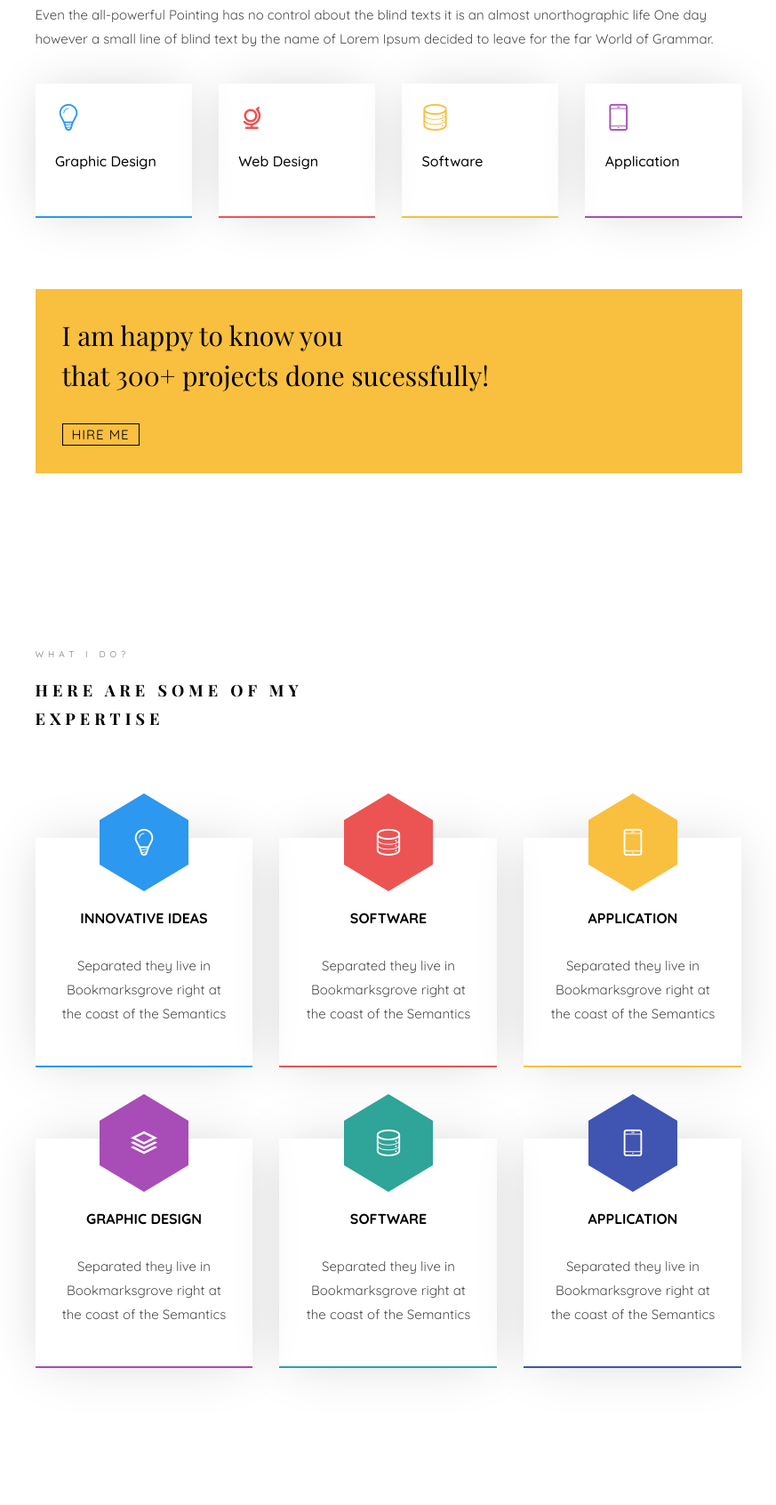
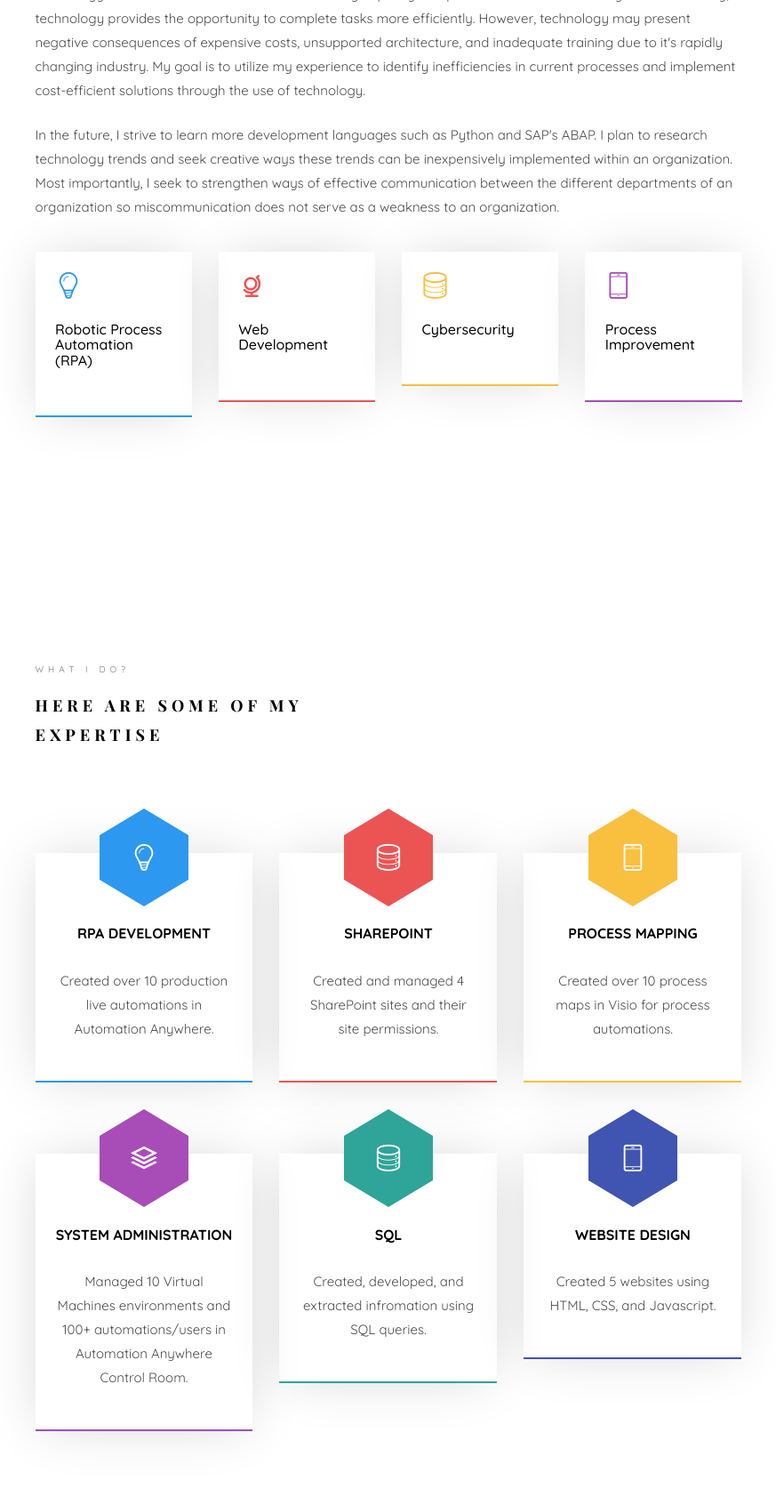
Before and after one commit to JustinWermske/Personal-Website, a plain HTML site: page index.html in a window 1280 px wide. Shown: the part 1248-2940 px from the top of the page at 89% size, without its empty margins (353-1226 px from the left). Drawn offline with nearby package versions, Linux system fonts and the light colour scheme; files whose address does not match are found by name; a web font is replaced by a local one.

Commit message:
updated about me tab

```diff
--- a/index.html
+++ b/index.html
@@ -134,10 +134,10 @@ Copyright &copy;<script>document.write(new Date().getFullYear());</script> All r
 							<div class="row row-bottom-padded-sm animate-box" data-animate-effect="fadeInLeft">
 								<div class="col-md-12">
 									<div class="about-desc">
-										<span class="heading-meta">About Us</span>
+										<span class="heading-meta">About Me</span>
 										<h2 class="colorlib-heading">Who Am I?</h2>
-										<p><strong>Hi I'm Justin Wermske</strong> On her way she met a copy. The copy warned the Little Blind Text, that where it came from it would have been rewritten a thousand times and everything that was left from its origin would be the word "and" and the Little Blind Text should turn around and return to its own, safe country.</p>
-										<p>Even the all-powerful Pointing has no control about the blind texts it is an almost unorthographic life One day however a small line of blind text by the name of Lorem Ipsum decided to leave for the far World of Grammar.</p>
+										<p><strong>Hi I'm Justin Wermske.</strong> I am full-time at the Harley-Davidson Motor Company as an Associate Analyst in their IGNITE Global Information Services (GIS) Development Rotational Program. My passions include learning about technology, following technological trends, and educating others on the use of technology. I believe that technology can be utilized to enhance one's learning capacity and provide assistance with daily activities. Ideally, technology provides the opportunity to complete tasks more efficiently. However, technology may present negative consequences of expensive costs, unsupported architecture, and inadequate training due to it's rapidly changing industry. My goal is to utilize my experience to identify inefficiencies in current processes and implement cost-efficient solutions through the use of technology.</p>
+										<p>In the future, I strive to learn more development languages such as Python and SAP's ABAP. I plan to research technology trends and seek creative ways these trends can be inexpensively implemented within an organization. Most importantly, I seek to strengthen ways of effective communication between the different departments of an organization so miscommunication does not serve as a weakness to an organization. </p>
 									</div>
 								</div>
 							</div>
@@ -145,33 +145,25 @@ Copyright &copy;<script>document.write(new Date().getFullYear());</script> All r
 								<div class="col-md-3 animate-box" data-animate-effect="fadeInLeft">
 									<div class="services color-1">
 										<span class="icon2"><i class="icon-bulb"></i></span>
-										<h3>Graphic Design</h3>
+										<h3>Robotic Process Automation (RPA)</h3>
 									</div>
 								</div>
 								<div class="col-md-3 animate-box" data-animate-effect="fadeInRight">
 									<div class="services color-2">
 										<span class="icon2"><i class="icon-globe-outline"></i></span>
-										<h3>Web Design</h3>
+										<h3>Web Development</h3>
 									</div>
 								</div>
 								<div class="col-md-3 animate-box" data-animate-effect="fadeInTop">
 									<div class="services color-3">
 										<span class="icon2"><i class="icon-data"></i></span>
-										<h3>Software</h3>
+										<h3>Cybersecurity</h3>
 									</div>
 								</div>
 								<div class="col-md-3 animate-box" data-animate-effect="fadeInBottom">
 									<div class="services color-4">
 										<span class="icon2"><i class="icon-phone3"></i></span>
-										<h3>Application</h3>
-									</div>
-								</div>
-							</div>
-							<div class="row">
-								<div class="col-md-12 animate-box" data-animate-effect="fadeInLeft">
-									<div class="hire">
-										<h2>I am happy to know you <br>that 300+ projects done sucessfully!</h2>
-										<a href="#" class="btn-hire">Hire me</a>
+										<h3>Process Improvement</h3>
 									</div>
 								</div>
 							</div>
@@ -197,8 +189,8 @@ Copyright &copy;<script>document.write(new Date().getFullYear());</script> All r
 									<i class="icon-bulb"></i>
 								</span>
 								<div class="desc">
-									<h3>Innovative Ideas</h3>
-									<p>Separated they live in Bookmarksgrove right at the coast of the Semantics</p>
+									<h3>RPA Development</h3>
+									<p>Created over 10 production live automations in Automation Anywhere.</p>
 								</div>
 							</div>
 						</div>
@@ -208,8 +200,8 @@ Copyright &copy;<script>document.write(new Date().getFullYear());</script> All r
 									<i class="icon-data"></i>
 								</span>
 								<div class="desc">
-									<h3>Software</h3>
-									<p>Separated they live in Bookmarksgrove right at the coast of the Semantics</p>
+									<h3>SharePoint</h3>
+									<p>Created and managed 4 SharePoint sites and their site permissions.</p>
 								</div>
 							</div>
 						</div>
@@ -219,8 +211,8 @@ Copyright &copy;<script>document.write(new Date().getFullYear());</script> All r
 									<i class="icon-phone3"></i>
 								</span>
 								<div class="desc">
-									<h3>Application</h3>
-									<p>Separated they live in Bookmarksgrove right at the coast of the Semantics</p>
+									<h3>Process Mapping</h3>
+									<p>Created over 10 process maps in Visio for process automations.</p>
 								</div>
 							</div>
 						</div>
@@ -230,8 +222,8 @@ Copyright &copy;<script>document.write(new Date().getFullYear());</script> All r
 									<i class="icon-layers2"></i>
 								</span>
 								<div class="desc">
-									<h3>Graphic Design</h3>
-									<p>Separated they live in Bookmarksgrove right at the coast of the Semantics</p>
+									<h3>System Administration</h3>
+									<p>Managed 10 Virtual Machines environments and 100+ automations/users in Automation Anywhere Control Room.</p>
 								</div>
 							</div>
 						</div>
@@ -241,8 +233,8 @@ Copyright &copy;<script>document.write(new Date().getFullYear());</script> All r
 									<i class="icon-data"></i>
 								</span>
 								<div class="desc">
-									<h3>Software</h3>
-									<p>Separated they live in Bookmarksgrove right at the coast of the Semantics</p>
+									<h3>SQL</h3>
+									<p>Created, developed, and extracted infromation using SQL queries.</p>
 								</div>
 							</div>
 						</div>
@@ -252,8 +244,8 @@ Copyright &copy;<script>document.write(new Date().getFullYear());</script> All r
 									<i class="icon-phone3"></i>
 								</span>
 								<div class="desc">
-									<h3>Application</h3>
-									<p>Separated they live in Bookmarksgrove right at the coast of the Semantics</p>
+									<h3>Website Design</h3>
+									<p>Created 5 websites using HTML, CSS, and Javascript.</p>
 								</div>
 							</div>
 						</div>
```
